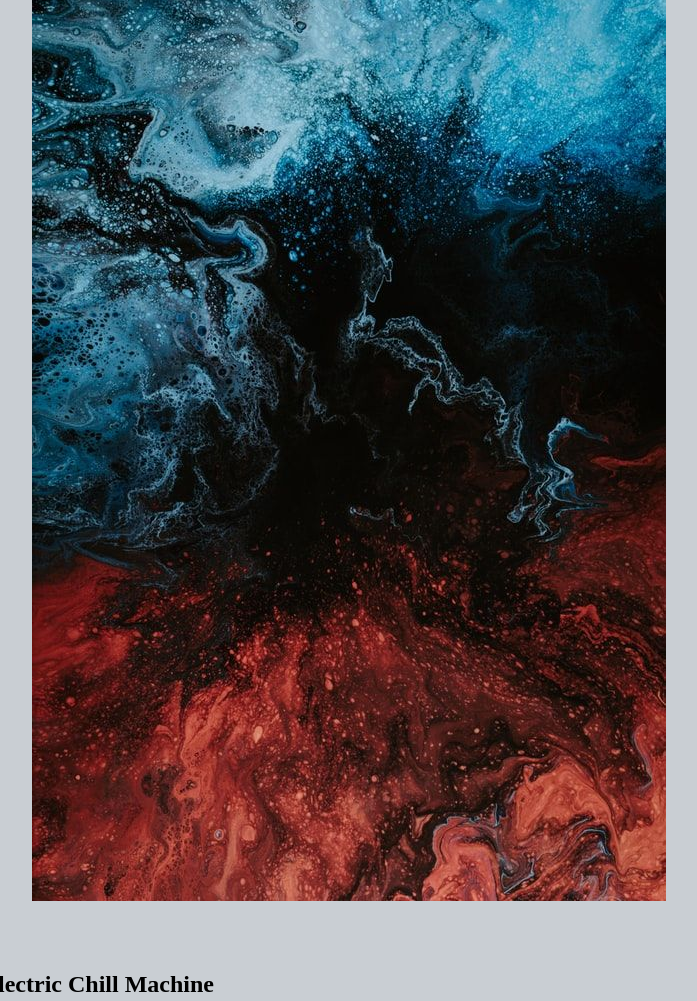
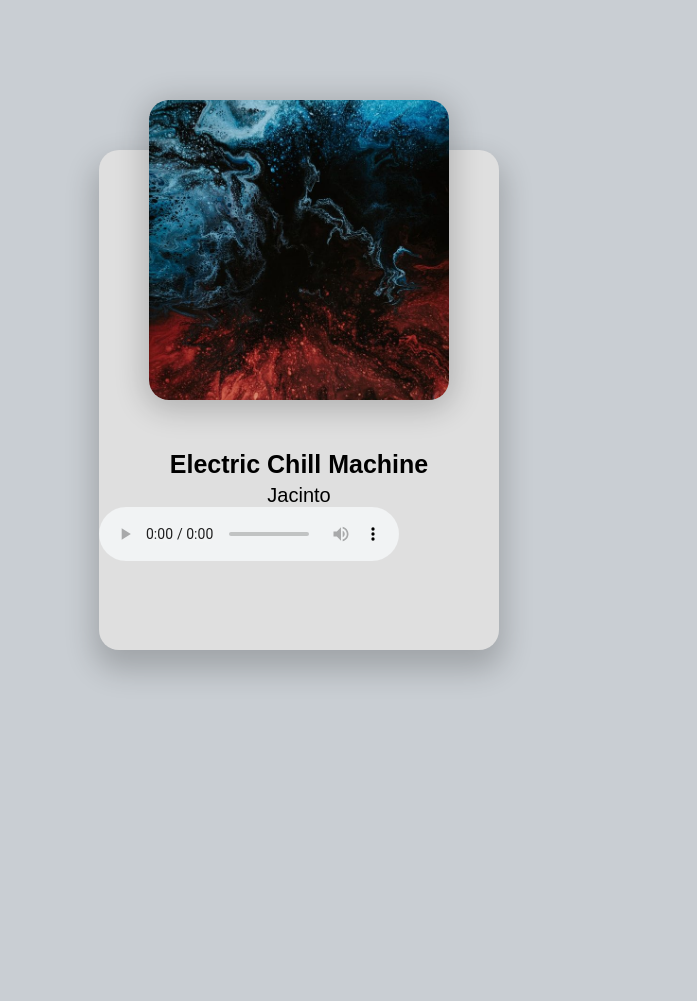
Before and after one commit to TheMahe/Music-player, a plain HTML site: page index.html in a window 1280 px wide. Shown: the top 1001 px of the page, without its empty margins (341-1038 px from the left). After the commit the page ends 800 px from the top, so only its background shows below. Drawn offline with Linux system fonts and the light colour scheme.

Commit message:
improved css

```diff
--- a/index.html
+++ b/index.html
@@ -4,7 +4,6 @@
     <meta charset="UTF-8" />
     <meta name="viewport" content="width=device-width, initial-scale=1.0" />
     <title>Music Player</title>
-    <link rel="icon" type="image/png" href="favicon.png" />
     <link
       rel="stylesheet"
       href="https://cdnjs.cloudflare.com/ajax/libs/font-awesome/5.10.2/css/all.min.css"
@@ -17,9 +16,9 @@
       <div class="img-container">
         <img src="img/jacinto-1.jpg" alt="Album Art" />
       </div>
-      <h1 id="title">Electric Chill Machine</h1>
+      <h2 id="title">Electric Chill Machine</h2>
       <h3 id="artist">Jacinto</h3>
-      <audio src="music/jacinto-1.mp3" contorls></audio>
+      <audio src="music/jacinto-1.mp3" controls></audio>
     </div>
     <!-- Script -->
     <script src="script.js"></script>
--- a/style.css
+++ b/style.css
@@ -1,5 +1,4 @@
-/* Images created by: https://unsplash.com/@pawel_czerwinski */
-
+@import url("https://fonts.googleapis.com/css2?family=League+Spartan:wght@400;700&display=swap");
 html {
   box-sizing: border-box;
 }
@@ -11,19 +10,34 @@ body {
   display: flex;
   justify-content: center;
   align-items: center;
-
+  font-family: Spartan, sans-serif;
   font-size: 12px;
 }
 
-
+.player-container {
+  height: 500px;
+  width: 400px;
+  background: #dfdfdf;
+  border-radius: 20px;
+  box-shadow: 0 15px 30px 5px rgba(0, 0, 0, 0.2);
+}
 
 .img-container {
+  height: 300px;
+  width: 300px;
 
   position: relative;
   top: -50px;
   left: 50px;
 }
 
+.img-container img {
+  height: 100%;
+  width: 100%;
+  object-fit: cover;
+  border-radius: 20px;
+  box-shadow: 0 5px 30px 5px rgba(0, 0, 0, 0.2);
+}
 
 h2 {
   font-size: 25px;
@@ -76,10 +90,7 @@ h3 {
   font-size: 30px;
   color: rgb(129, 129, 129);
   margin-right: 30px;
-
 }
-
-
 
 .main-button {
   font-size: 40px;
@@ -89,8 +100,9 @@ h3 {
 
 /* Media Query: iPhone (Vertical) */
 @media screen and (max-width: 376px) {
-
-
+  .player-container {
+    width: 95vw;
+  }
   .img-container {
     left: 29px;
   }
```
Also changed, not shown: favicon.png (deleted).
